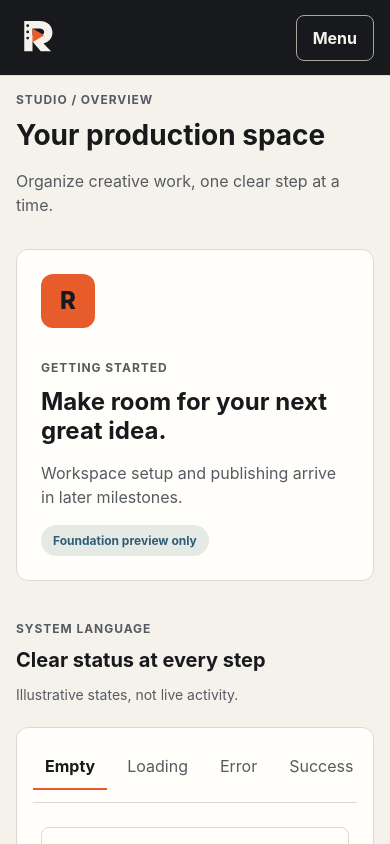
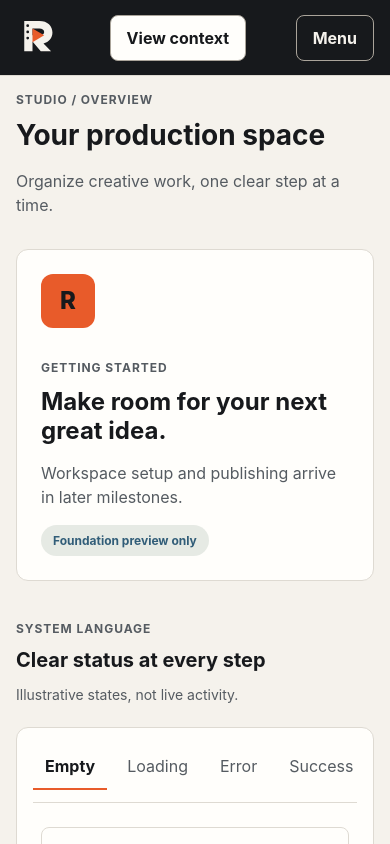
Before and after one commit to imTusharsingh/reelforge, a Next.js app in the folder apps/web/: page / in a window 390 px wide. Shown: the top 844 px of the page. Built offline with nearby package versions, Linux system fonts and the light colour scheme.

Commit message:
fix(m21): make context accessible through responsive modal drawer

```diff
--- a/apps/web/components/app-shell.tsx
+++ b/apps/web/components/app-shell.tsx
@@ -43,6 +43,10 @@ export function AppShell({
   const trigger = useRef<HTMLButtonElement>(null);
   const openMenu = (): void => menu.current?.showModal();
   const closeMenu = (): void => menu.current?.close();
+  const inspectorDialog = useRef<HTMLDialogElement>(null);
+  const inspectorTrigger = useRef<HTMLButtonElement>(null);
+  const openInspector = (): void => inspectorDialog.current?.showModal();
+  const closeInspector = (): void => inspectorDialog.current?.close();
   return (
     <div className="rf-shell">
       <a className="rf-skip-link" href="#main-content">
@@ -60,6 +64,17 @@ export function AppShell({
           </div>
           <span className="rf-breadcrumb">Studio / Overview</span>
           <span className="rf-shell-label">Design foundation</span>
+          {inspector && (
+            <button
+              ref={inspectorTrigger}
+              type="button"
+              className="rf-button rf-button--secondary rf-inspector-trigger"
+              onClick={openInspector}
+              aria-haspopup="dialog"
+            >
+              View context
+            </button>
+          )}
           <div className="rf-mobile-menu">
             <button
               ref={trigger}
@@ -83,6 +98,22 @@ export function AppShell({
           )}
         </div>
       </div>
+      {inspector && (
+        <dialog
+          ref={inspectorDialog}
+          className="rf-context-dialog"
+          aria-label="Context panel"
+          onClose={() => inspectorTrigger.current?.focus()}
+        >
+          <div className="rf-context-dialog-header">
+            <strong>Context panel</strong>
+            <IconButton label="Close context panel" tone="ghost" onClick={closeInspector}>
+              Close
+            </IconButton>
+          </div>
+          {inspector}
+        </dialog>
+      )}
       <dialog
         ref={menu}
         className="rf-mobile-dialog"
```
